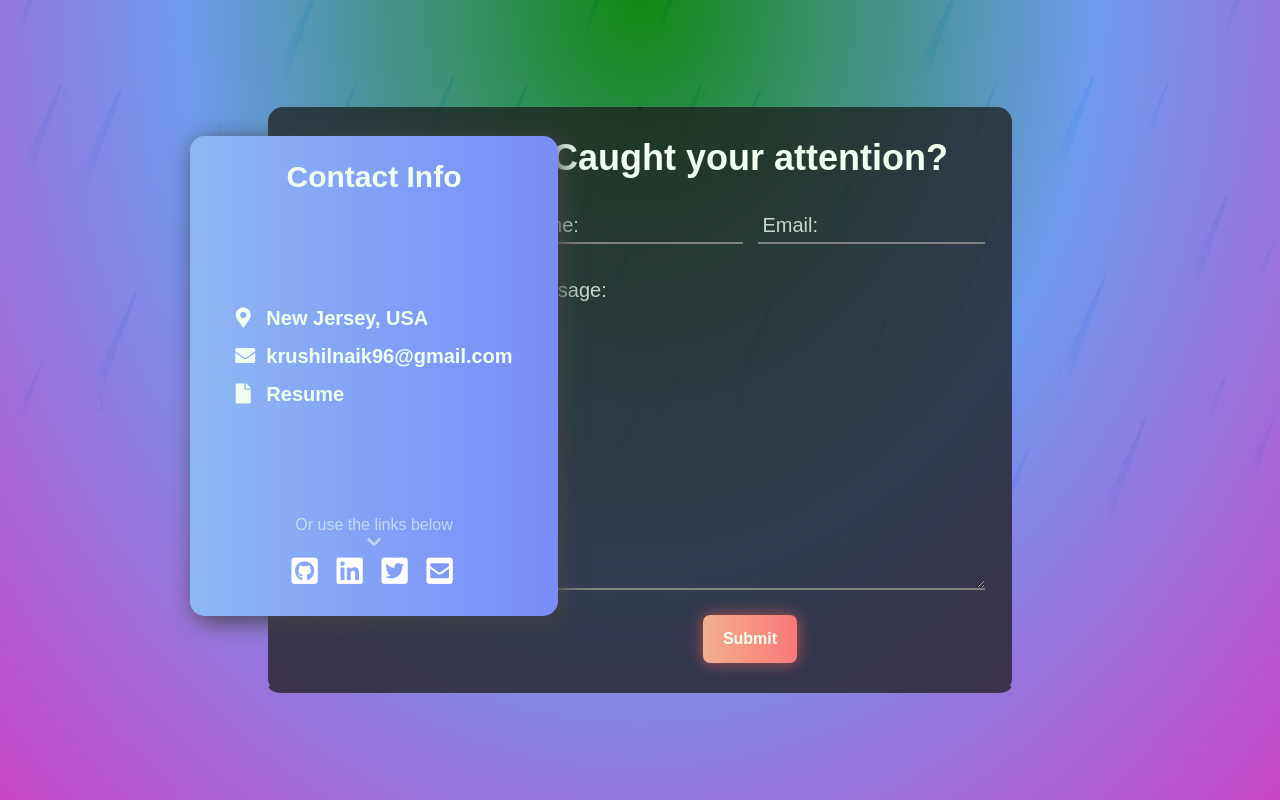
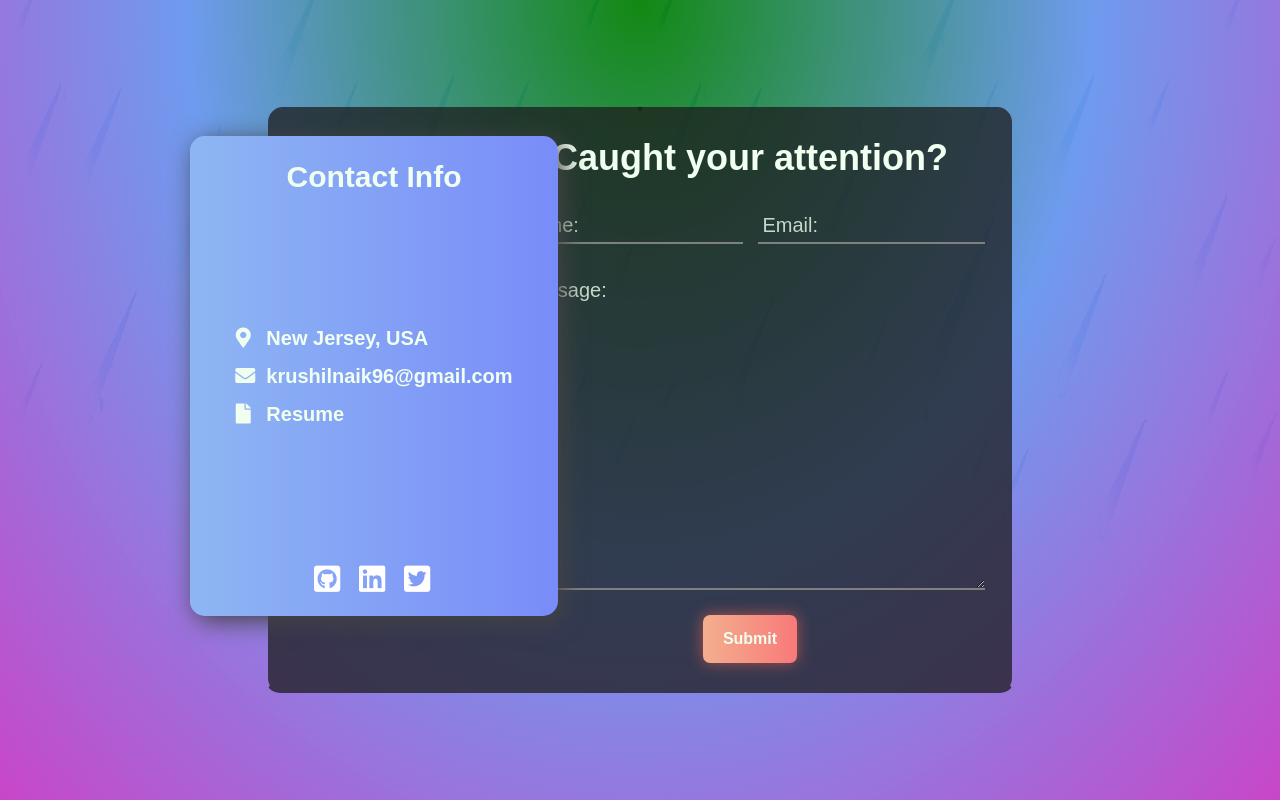
Before and after one commit to krushilnaik/krushilnaik.github.io, a React (Create React App) app: page / in a window 1280 px wide. Shown: the part 2400-3200 px from the top of the page. Built offline with nearby package versions, Linux system fonts and the light colour scheme; a web font is replaced by a local one.

Commit message:
Remove link section tooltip

```diff
--- a/src/components/Links.jsx
+++ b/src/components/Links.jsx
@@ -1,14 +1,9 @@
-import React, { Fragment } from 'react';
+import React from 'react';
 
 import './scss/Links.scss';
 
 function Links() {
 	return (
-		<Fragment>
-			<div className='popper'>
-				<span>Or use the links below</span>
-				<i className='fas fa-chevron-down'></i>
-			</div>
 		<div className='links'>
 			<a id='github' href='https://github.com/krushilnaik' target='_blank' rel='noreferrer'>
 				<i className='fab fa-github-square'></i>
@@ -26,12 +21,7 @@ function Links() {
 			<a id='twitter' href='https://twitter.com/KrushilNaik' target='_blank' rel='noreferrer'>
 				<i className='fab fa-twitter-square'></i>
 			</a>
-
-				<a id='email' href='mailto:krushilnaik96@gmail.com' target='_blank' rel='noreferrer'>
-					<i className='fas fa-envelope-square'></i>
-				</a>
 		</div>
-		</Fragment>
 	);
 }
 
```
Lines whose indentation alone changed are shown as unchanged.
